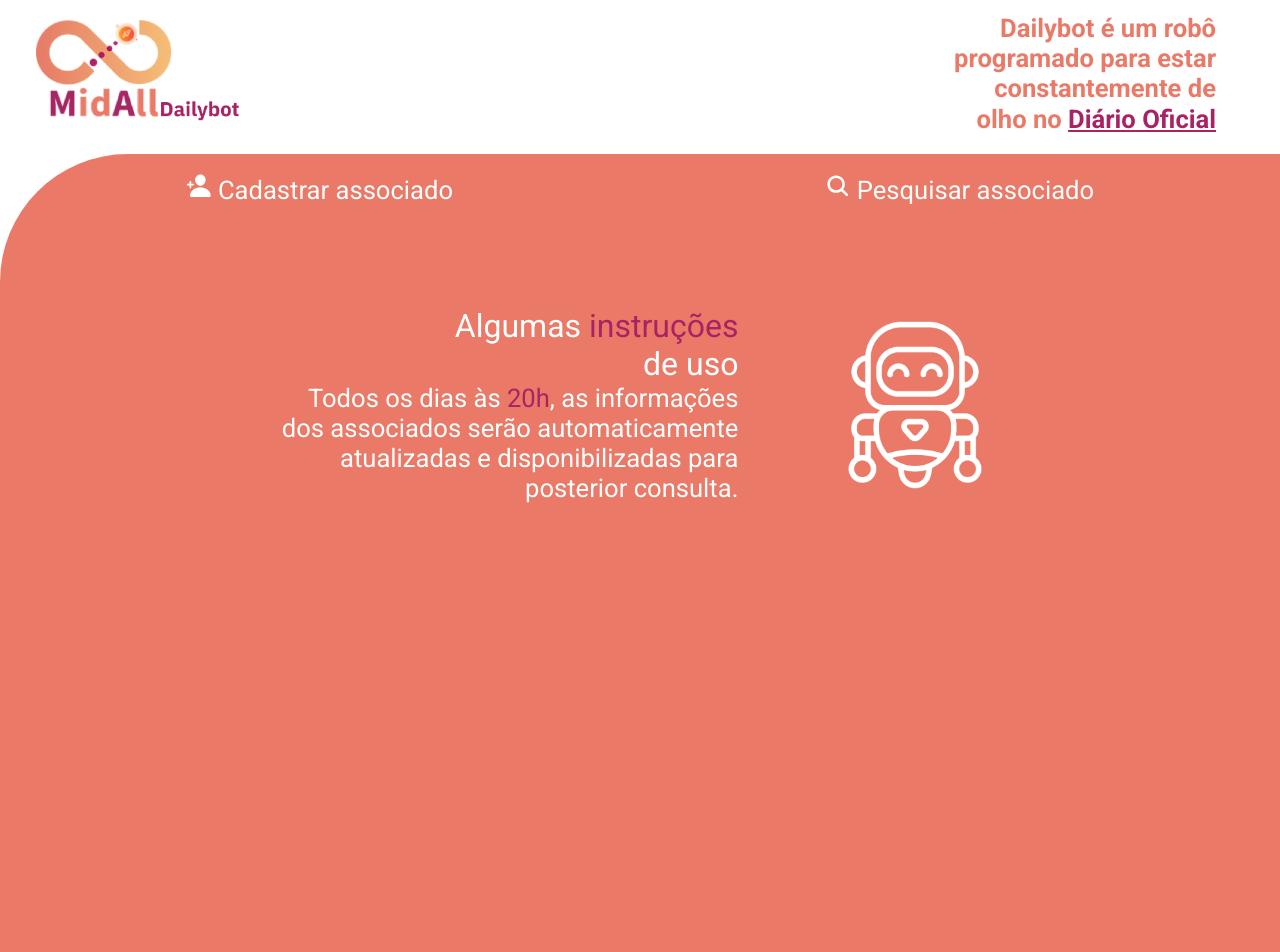
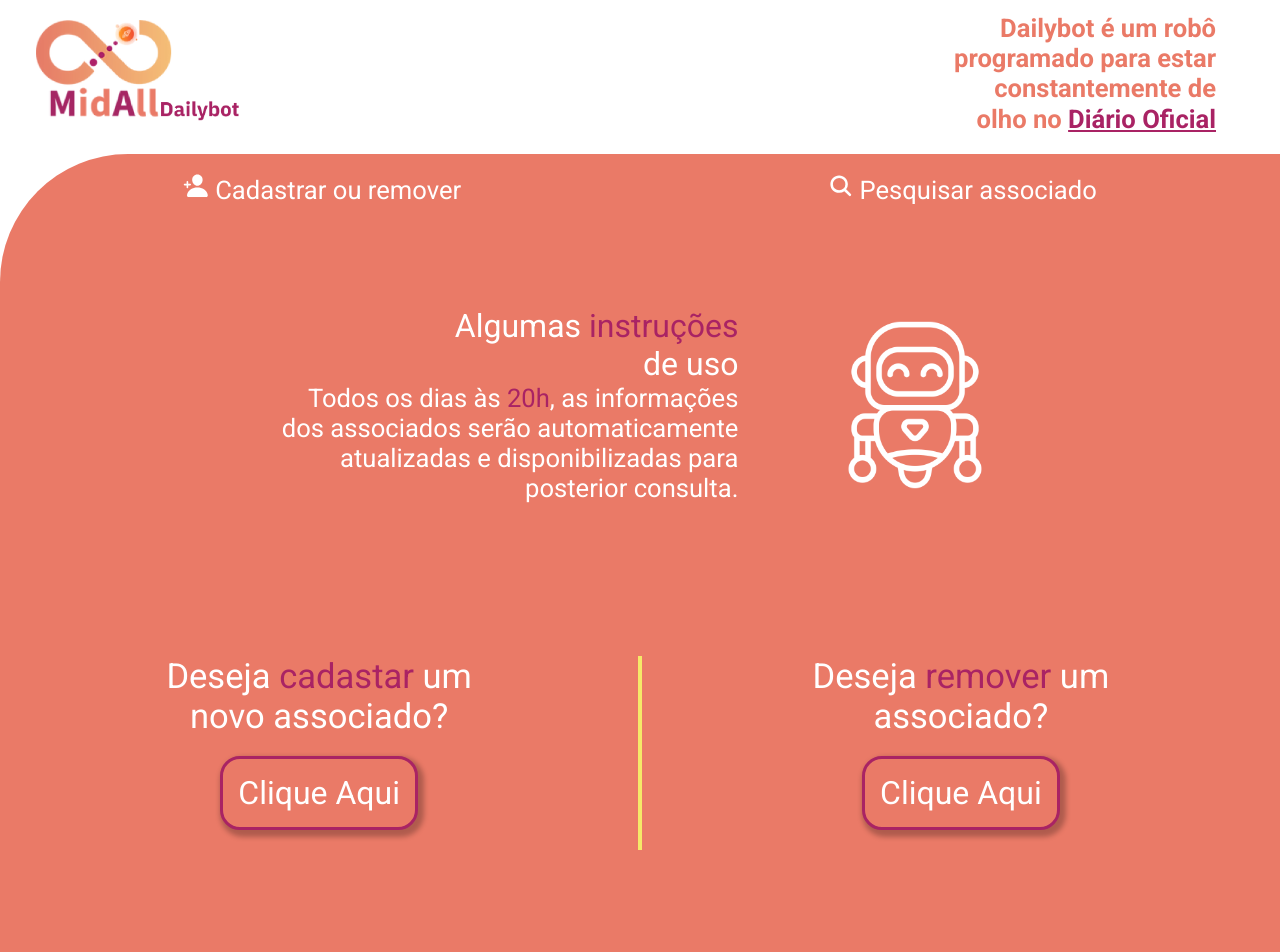
Before and after one commit to whatscodeg3/API-2DSM-DailyBot, a React (Vite) app in the folder frontend/: page / in a window 1280 px wide. Shown: the top 952 px of the page. Built offline with nearby package versions, Linux system fonts and the light colour scheme; no server answers.

Commit message:
Adicionado botão remover

```diff
--- a/frontend/src/components/cadrem/index.jsx
+++ b/frontend/src/components/cadrem/index.jsx
@@ -1,25 +1,25 @@
 import React from "react"
 
-import { Cadastrar, Titulo } from "./style"
+import { Cadastrar, Titulo, Section,Hr } from "./style"
 
 import { Link } from 'react-router-dom'
 
 function CadRem() {
     return (
         <>
-            {/* <section className="cadastro-remocao" id="cad-rem"> */}
+            <Section className="cadastro-remocao" id="cad-rem">
                 <Cadastrar className="botao1" id='cad-rem'>
                     <Titulo className="titulo-cadastro">Deseja <span>cadastar</span> um <br /> novo associado?</Titulo>
                     <Link to={`/cadastro`}><button id="primeiro">Clique Aqui</button></Link>
                 </Cadastrar>
 
-                {/* <div className="hr"></div>
+                <Hr></Hr>
 
-                <div className="botao2" id="keyframe1">
-                    <p className="titulo-remover">Deseja <span className="conteudo-secundario-subtitulo">remover</span> um <br /> associado?</p>
-                    <button id="botao-remover">Clique Aqui</button>
-                </div>
-            </section> */}
+                <Cadastrar className="botao2" id="keyframe1">
+                    <Titulo className="titulo-remover">Deseja <span className="conteudo-secundario-subtitulo">remover</span> um <br /> associado?</Titulo>
+                    <Link to={`/remover`}><button id="primeiro">Clique Aqui</button></Link>
+                </Cadastrar>
+            </Section>
         </>
     )
 }
--- a/frontend/src/components/cadrem/style.js
+++ b/frontend/src/components/cadrem/style.js
@@ -6,8 +6,7 @@ export const Cadastrar = styled.div`
     justify-content: center;
     align-items: center;
     width: 100%;
-    margin-top: 30%;
-    padding-top: 10%;
+    padding-top: 12%;
     text-align: center;
 `;
 
@@ -19,3 +18,16 @@ export const Titulo = styled.div`
         color: #A92364;
     }
 `;
+
+export const Section = styled.section`
+    display:flex;
+    justify-content: space-around;
+    width:100%;
+`;
+
+export const Hr = styled.div`
+    display:flex;
+    width:7px;
+    margin-top: 12%;
+    background-color:#F5E969;
+`;
--- a/frontend/src/components/scroll/index.jsx
+++ b/frontend/src/components/scroll/index.jsx
@@ -12,7 +12,7 @@ function Scroll() {
             <Menu>
                 <ScrollStyle>
                     <li><Icon><ion-icon name="person-add"></ion-icon></Icon>
-                        <Subtitulo href="#cad-rem" className="subtitulo">Cadastrar associado</Subtitulo></li>
+                        <Subtitulo href="#cad-rem" className="subtitulo">Cadastrar ou remover</Subtitulo></li>
 
                     <li><Icon><ion-icon name="search" className="icon"></ion-icon></Icon>
                         <Subtitulo href="#pesquisa" className="subtitulo">Pesquisar associado</Subtitulo></li>
--- a/frontend/src/pages/Home/globalStyles.js
+++ b/frontend/src/pages/Home/globalStyles.js
@@ -51,21 +51,6 @@ const GlobalStyle = createGlobalStyle`
 
     button#primeiro:hover{
         transform: scale(1.1);
-    }
-
-    button#botao-remover {
-        width: 50%;
-        padding-bottom: 10px;
-        padding-top: 10px;
-        font-size: 2rem;
-        font-family: 'IBM Plex Sans';
-        color: white;
-        background: #EA7A67;
-        border: 3px solid #A92364;
-        box-shadow: -3px 4px 3px 3px rgba(0, 0, 0, 0.25);
-        border-radius: 20px;
-        cursor: pointer;
-        overflow-y: hidden;
     }
 
     #keyframe1 {
```
